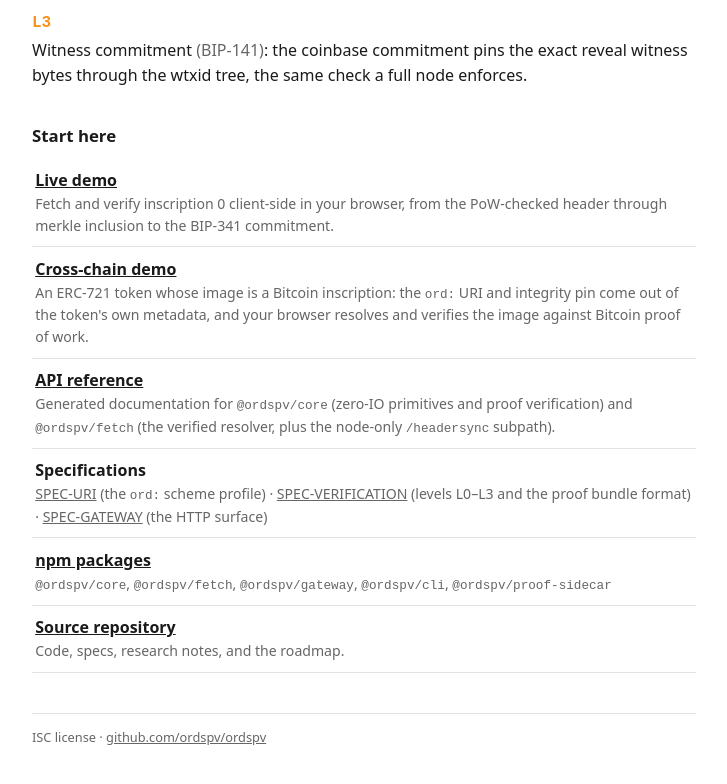
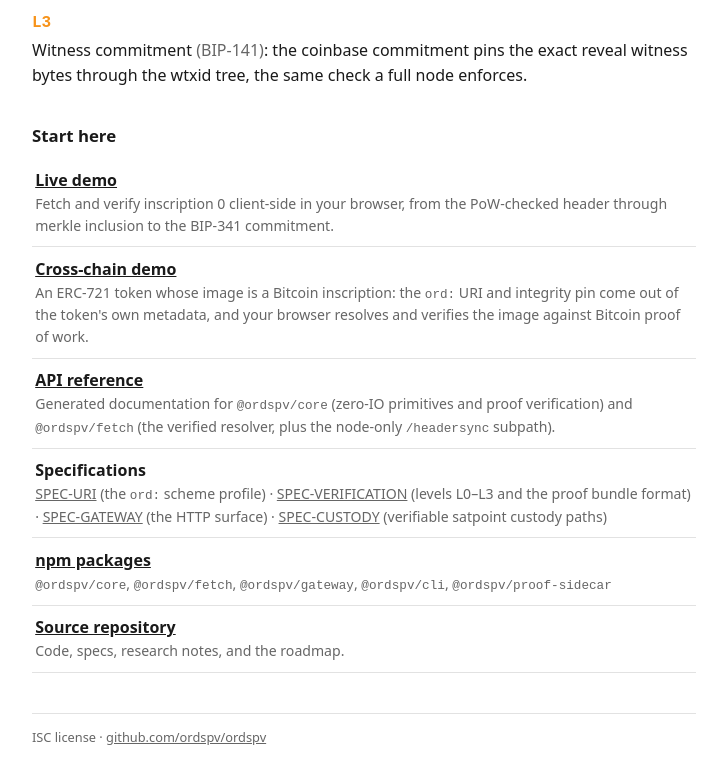
Before and after one commit to ordspv/ordspv, a browser extension: page site/index.html in a window 1280 px wide. Shown: the part 650-1434 px from the top of the page, without its empty margins (276-1003 px from the left). Drawn offline with Linux system fonts and the light colour scheme.

Commit message:
docs: changelog, readme, and site entries for custody proofs

```diff
--- a/site/index.html
+++ b/site/index.html
@@ -100,7 +100,9 @@
         <a href="https://github.com/ordspv/ordspv/blob/master/docs/spec/SPEC-VERIFICATION.md">SPEC-VERIFICATION</a>
         (levels L0–L3 and the proof bundle format) ·
         <a href="https://github.com/ordspv/ordspv/blob/master/docs/spec/SPEC-GATEWAY.md">SPEC-GATEWAY</a>
-        (the HTTP surface)</div>
+        (the HTTP surface) ·
+        <a href="https://github.com/ordspv/ordspv/blob/master/docs/spec/SPEC-CUSTODY.md">SPEC-CUSTODY</a>
+        (verifiable satpoint custody paths)</div>
     </li>
     <li>
       <div class="title"><a href="https://www.npmjs.com/org/ordspv">npm packages</a></div>
```
Also changed, not shown: CHANGELOG.md, README.md.
